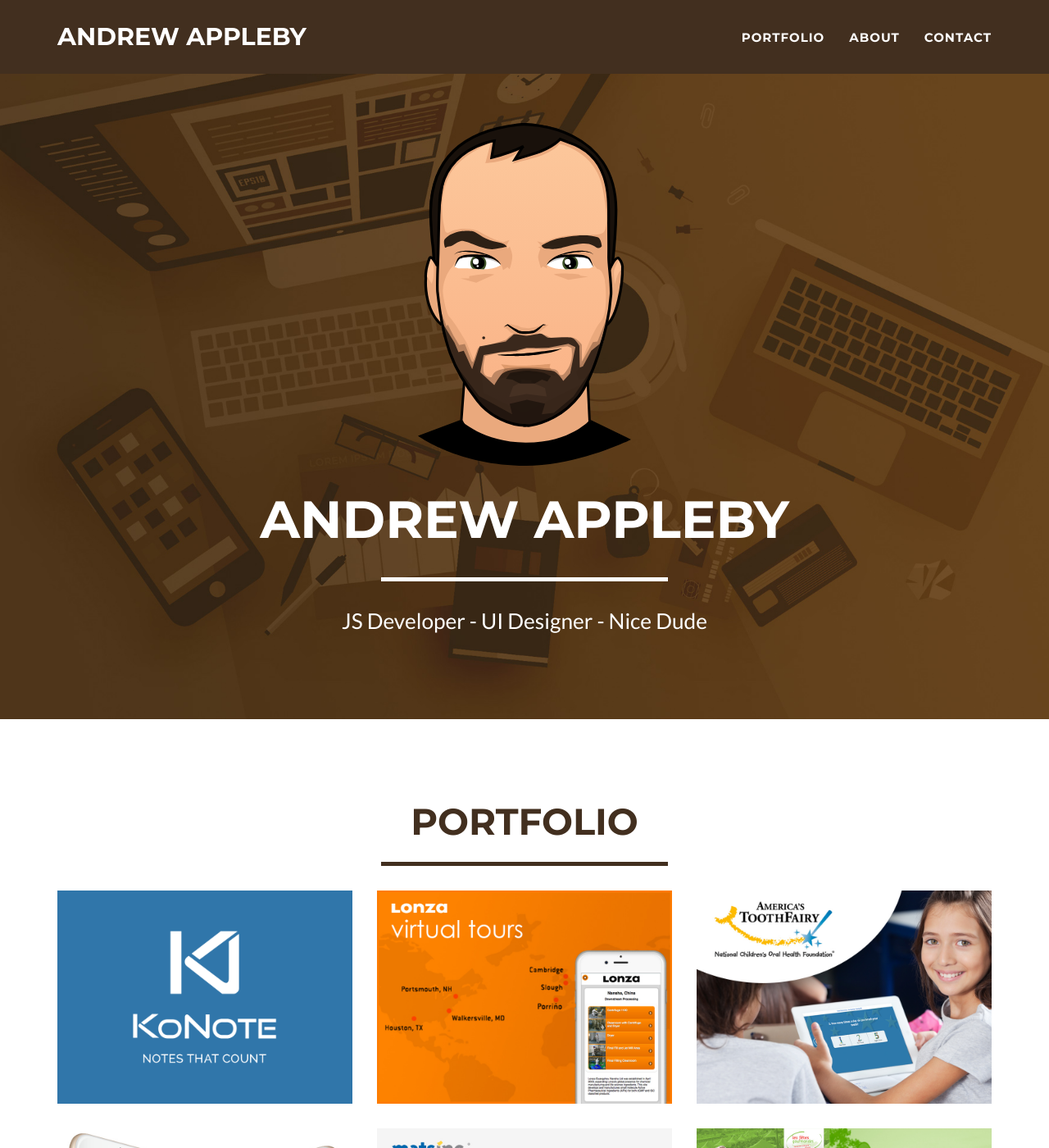
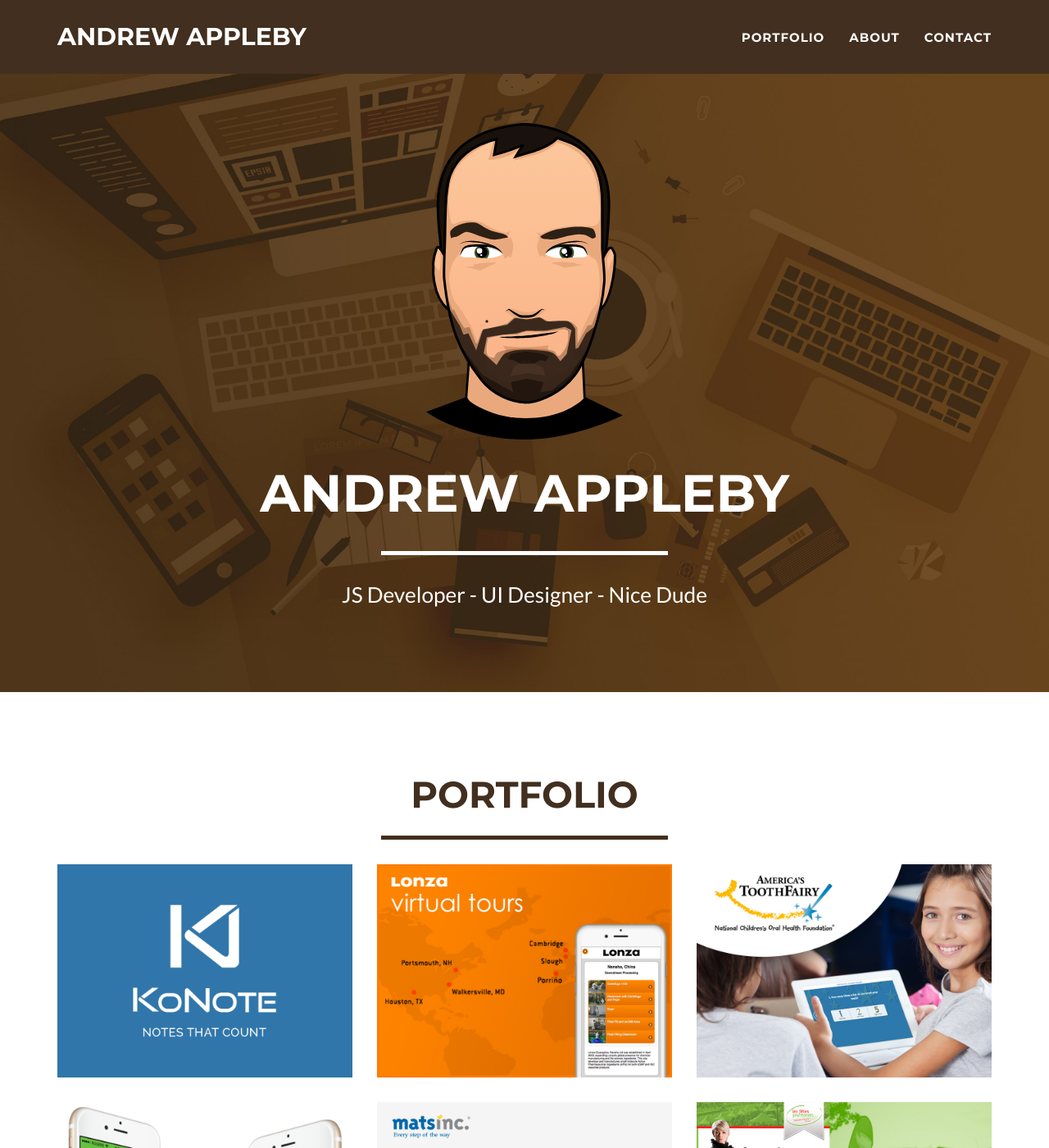
Before and after one commit to applebya/applebya.github.io, a Jekyll site: the page built from index.html, in a window 1280 px wide and 1400 px high. Shown: the whole window at 82% size. Built offline with Jekyll 4.4.1, drawn with Linux system fonts in a browser that asks for light colours.

Commit message:
Better presponsive padding for avatar

```diff
--- a/_includes/css/main.css
+++ b/_includes/css/main.css
@@ -93,14 +93,14 @@ header {
 }
 
 header #avatar {
-    min-width: 200px;
-    max-width: 260px;
+    min-width: 180px;
+    max-width: 240px;
     width: 25%;
     height: auto;
 }
 
 header .container {
-    padding-top: 50px;
+    padding-top: 75px;
     padding-bottom: 50px;
 }
 
```
